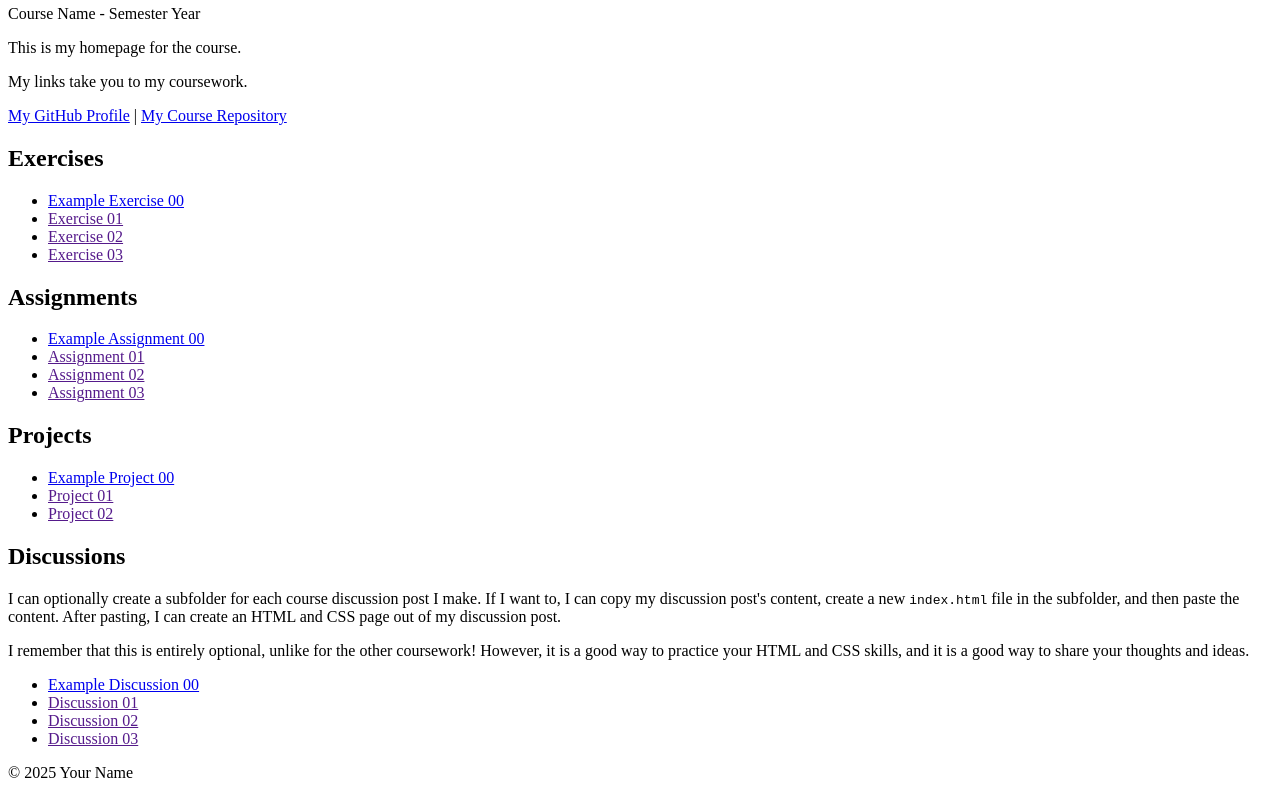
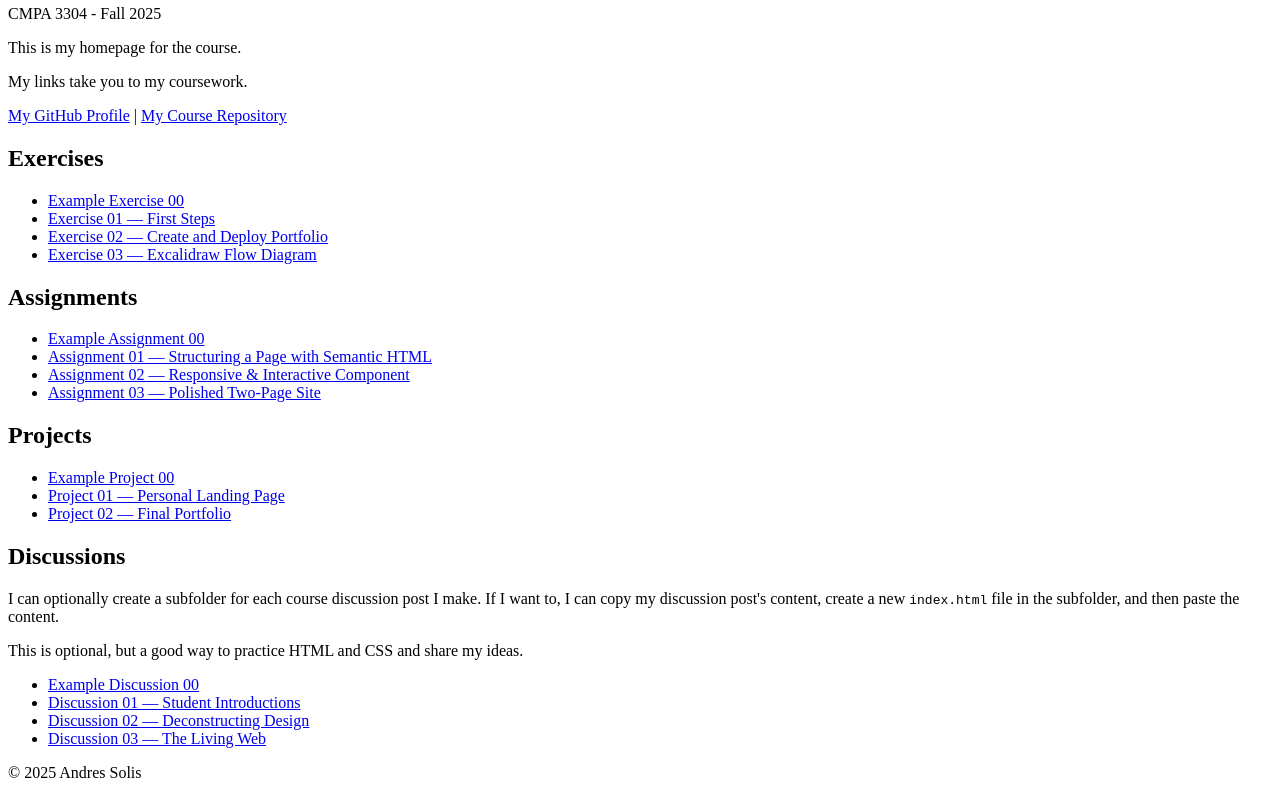
Before and after one commit to CodingWithAndres/course-portfolio, a plain HTML site: page index.html in a window 1280 px wide. Shown: the part 122-920 px from the top of the page. Drawn offline with Linux system fonts and the light colour scheme.

Commit message:
initial commit: personalized course homepage for cmpa 3304

```diff
--- a/index.html
+++ b/index.html
@@ -1,64 +1,21 @@
 <!DOCTYPE html>
-
-<!--
-
-INSTRUCTIONS: HOW TO CHANGE THIS PAGE:
-
-1. Change "Student Name" in the title above to your real name.
-
-2. Change "Your Name" in the big heading below to your real name.
-
-3. Change "your-username" to your real GitHub username in both links.
-
-4. Change "your-repo-name" to the name of this repository.
-
-5. Change "Course Name" to the name of your class.
-
-6. Change "Semester Year" to match when you are taking this class.
-
-7. Add links to your work:
-    - Find the words that say "Exercise 01", "Assignment 01", etc.
-    - Between the quote marks in href="", put the relative link to your work in the subfolder. You can simply link to the subfolder name. Take a look at the example folders and links to see how to do this.
-    - For work not yet started/completed, you can leave the href="" blank until you are ready.
-    - Change the words "Exercise 01" to match the name of the exercise. Do the same for assignments and projects. If you add your discussion posts, do the same for them.
-    - Do this for each piece of work you finish.
-
-8. You can add more links by copying a whole line like this:
-    <li><a href="">New Work Name</a></li>
-    Then paste it below the last one in that section.
-
-9. Save your changes and push to GitHub when you are done. Remember you can use GitHub Desktop to help you with this.
-
-Remember: During the course, if you want, you can style your homepage to introduce your own style and aesthetics. To start, keep this page simple and plain. This is just a template to get you started. Embrace the handcrafted approach to web design and development: change things to make them your own.
-
-Remember: You must have a GitHub account, a new GitHub repository for this course, and this file (index.html) in that repository.
-
-Remember: You must create subfolders for each piece of coursework as the semester progresses.
-
--->
-
 <html lang="en">
   <head>
     <meta charset="UTF-8" />
-        <title>Course Homepage template</title>
-        <meta charset="UTF-8" />
+    <title>Andres Solis - Course Homepage</title>
     <meta name="viewport" content="width=device-width, initial-scale=1.0" />
-        <title>Student Name - Course Homepage</title>
   </head>
 
   <body>
     <header>
-            <h1>Your Name</h1>
+      <h1>Andres Solis</h1>
       <h2>Course Homepage</h2>
-            <p>Course Name - Semester Year</p>
+      <p>CMPA 3304 - Fall 2025</p>
       <p>This is my homepage for the course.</p>
       <p>My links take you to my coursework.</p>
       <nav>
-                <a href="https://github.com/your-username">My GitHub Profile</a>
-                |
-                <a href="https://github.com/your-username/your-repo-name">
-                    My Course Repository
-                </a>
+        <a href="https://github.com/CodingWithAndres">My GitHub Profile</a> |
+        <a href="https://github.com/CodingWithAndres/course-portfolio">My Course Repository</a>
       </nav>
     </header>
 
@@ -66,72 +23,53 @@ Remember: You must create subfolders for each piece of coursework as the semeste
       <section>
         <h2>Exercises</h2>
         <ul>
-                    <li>
-                        <a href="example-exercise-00/">Example Exercise 00</a>
-                    </li>
-                    <li><a href="">Exercise 01</a></li>
-                    <li><a href="">Exercise 02</a></li>
-                    <li><a href="">Exercise 03</a></li>
+          <li><a href="example-exercise-00/">Example Exercise 00</a></li>
+          <li><a href="exercises/ex01/">Exercise 01 — First Steps</a></li>
+          <li><a href="exercises/ex02/">Exercise 02 — Create and Deploy Portfolio</a></li>
+          <li><a href="exercises/ex03/">Exercise 03 — Excalidraw Flow Diagram</a></li>
         </ul>
       </section>
 
       <section>
         <h2>Assignments</h2>
         <ul>
-                    <li>
-                        <a href="example-assignment-00/">
-                            Example Assignment 00
-                        </a>
-                    </li>
-                    <li><a href="">Assignment 01</a></li>
-                    <li><a href="">Assignment 02</a></li>
-                    <li><a href="">Assignment 03</a></li>
+          <li><a href="example-assignment-00/">Example Assignment 00</a></li>
+          <li><a href="assignments/a01/">Assignment 01 — Structuring a Page with Semantic HTML</a></li>
+          <li><a href="assignments/a02/">Assignment 02 — Responsive & Interactive Component</a></li>
+          <li><a href="assignments/a03/">Assignment 03 — Polished Two-Page Site</a></li>
         </ul>
       </section>
 
       <section>
         <h2>Projects</h2>
         <ul>
-                    <li>
-                        <a href="example-project-00/">Example Project 00</a>
-                    </li>
-                    <li><a href="">Project 01</a></li>
-                    <li><a href="">Project 02</a></li>
+          <li><a href="example-project-00/">Example Project 00</a></li>
+          <li><a href="projects/p01/">Project 01 — Personal Landing Page</a></li>
+          <li><a href="projects/p02/">Project 02 — Final Portfolio</a></li>
         </ul>
       </section>
 
       <section>
         <h2>Discussions</h2>
         <p>
-                    I can optionally create a subfolder for each course
-                    discussion post I make. If I want to, I can copy my
-                    discussion post's content, create a new
-                    <code>index.html</code>
-                    file in the subfolder, and then paste the content. After
-                    pasting, I can create an HTML and CSS page out of my
-                    discussion post.
+          I can optionally create a subfolder for each course discussion post I make.
+          If I want to, I can copy my discussion post's content, create a new
+          <code>index.html</code> file in the subfolder, and then paste the content.
         </p>
         <p>
-                    I remember that this is entirely optional, unlike for the
-                    other coursework! However, it is a good way to practice your
-                    HTML and CSS skills, and it is a good way to share your
-                    thoughts and ideas.
+          This is optional, but a good way to practice HTML and CSS and share my ideas.
         </p>
         <ul>
-                    <li>
-                        <a href="example-discussion-00/">
-                            Example Discussion 00
-                        </a>
-                    </li>
-                    <li><a href="">Discussion 01</a></li>
-                    <li><a href="">Discussion 02</a></li>
-                    <li><a href="">Discussion 03</a></li>
+          <li><a href="example-discussion-00/">Example Discussion 00</a></li>
+          <li><a href="discussions/d01/">Discussion 01 — Student Introductions</a></li>
+          <li><a href="discussions/d02/">Discussion 02 — Deconstructing Design</a></li>
+          <li><a href="discussions/d03/">Discussion 03 — The Living Web</a></li>
         </ul>
       </section>
     </main>
 
     <footer>
-            <p>&copy; 2025 Your Name</p>
+      <p>&copy; 2025 Andres Solis</p>
     </footer>
   </body>
 </html>
```
Lines whose indentation alone changed are shown as unchanged.
